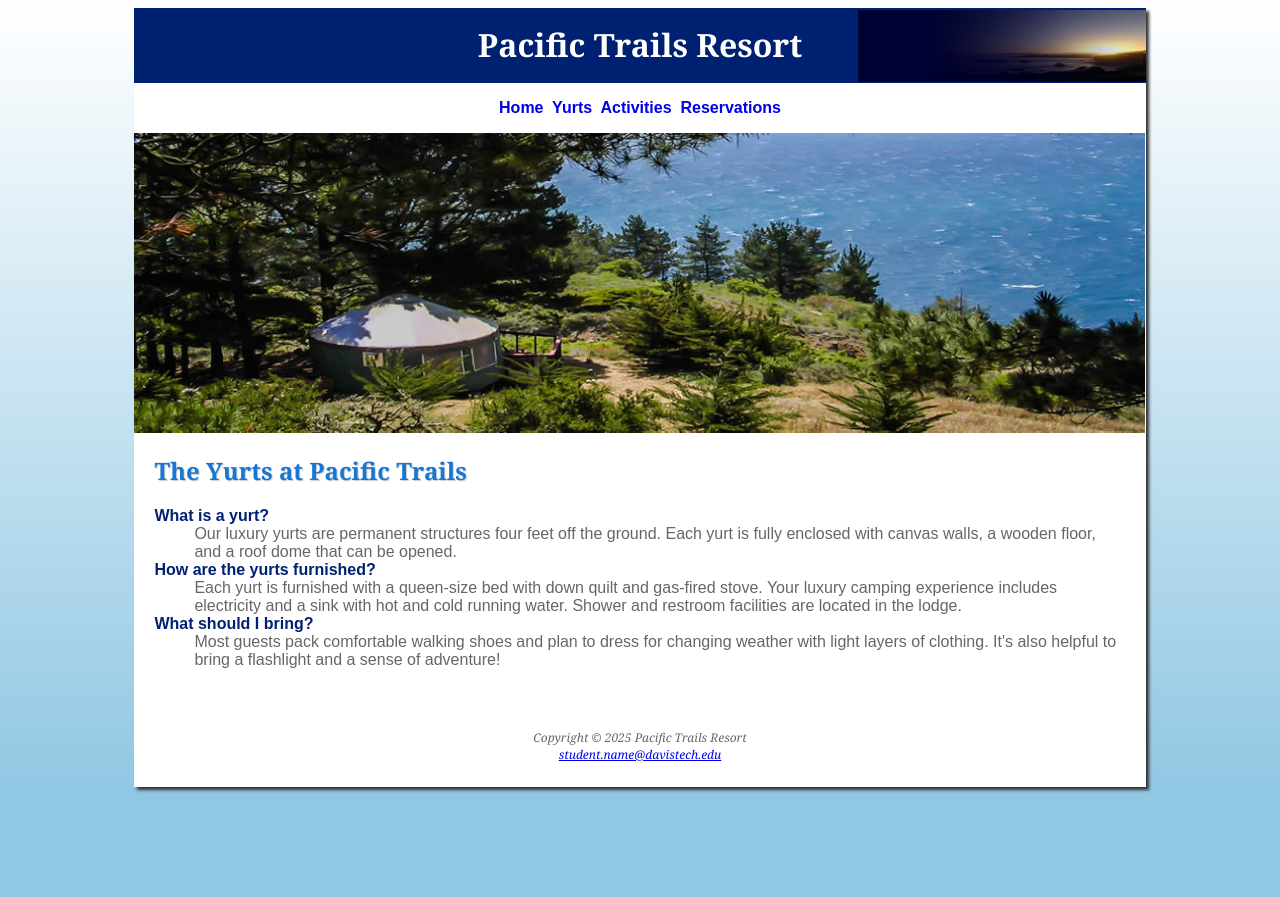
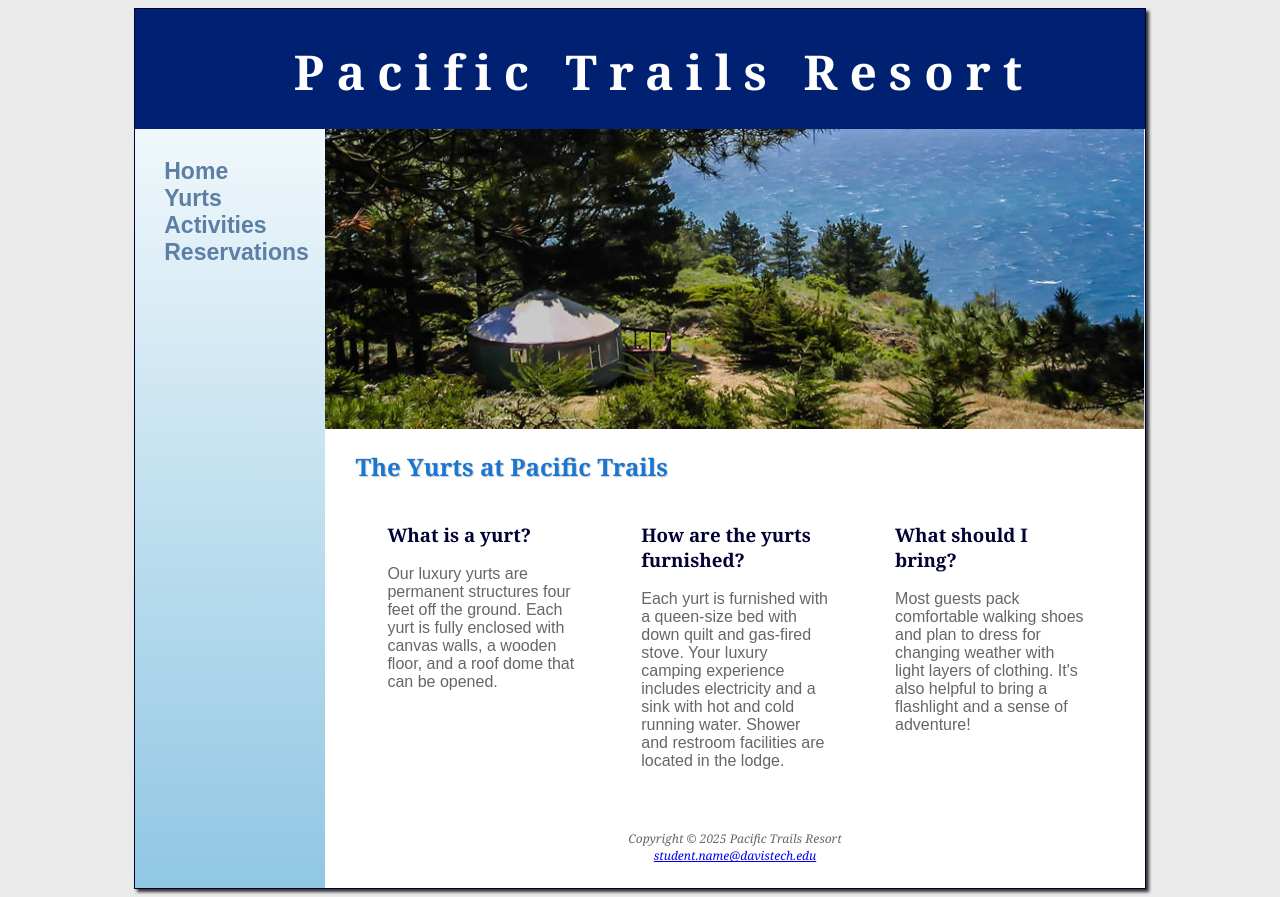
Before and after one commit to brentguymondtc/s10-pt-website-final, a plain HTML site: page yurts.html in a window 1280 px wide. Before the commit the page ends 800 px from the top, so only its background shows below. Drawn offline with Linux system fonts and the light colour scheme.

Commit message:
create two column yurts page layout

```diff
--- a/pacific.css
+++ b/pacific.css
@@ -1,33 +1,62 @@
+* {
+	box-sizing: border-box;
+}
 body {
-	background-color: #90c7e3;
+	background-color: #eaeaea;
 	color: #666666;
 	font-family: Arial, Helvetica, sans-serif;
-	background-image: linear-gradient(to bottom, #ffffff, #90c7e3);
-	background-repeat: no-repeat;
 }
 header {
 	background-color: #002171;
 	color: #ffffff;
-	background-image: url(images/sunset.jpg);
-	background-position: right;
-	background-repeat: no-repeat;
-	height: 60px;
+	height: 120px;
 	text-align: center;
-	padding-top: 15px;
+	padding-top: 30px;
+	padding-left: 3em;
+}
+header a {
+	text-decoration: none;
+}
+header a:link {
+	color: #ffffff;
+}
+header a:visited {
+	color: #ffffff;
+}
+header a:hover {
+	color: #90c7e3;
 }
 nav {
-	background-color: #ffffff;
 	font-weight: bold;
-	text-align: center;
-	padding: 1em;
+	padding: 1.5em;
+	font-size: 120%;
+	float: left;
+	width: 160px;
 }
 nav a {
 	text-decoration: none;
+}
+nav ul {
+	list-style-type: none;
+	margin: 0px;
+	padding-left: 0px;
+	font-size: 1.2em;
+}
+nav a:link {
+	color: #5c7fa3;
+}
+nav a:visited {
+	color: #344873;
+}
+nav a:hover {
+	color: #a52a2a;
 }
 h1 {
 	margin-top: 0;
 	margin-bottom: 0;
 	font-family: Georgia, "Times New Roman", serif;
+	font-size: 3em;
+	letter-spacing: 0.25em;
 }
 h2 {
 	color: #1976d2;
@@ -45,7 +74,7 @@ dt {
 	color: #1976d2;
 	font-weight: bold;
 }
-ul {
+main ul {
 	list-style-image: url(images/marker.gif);
 }
 footer {
@@ -54,6 +83,8 @@ footer {
 	font-style: italic;
 	text-align: center;
 	font-family: Georgia, "Times New Roman", serif;
+	background-color: #ffffff;
+	margin-left: 190px;
 }
 #contact {
 	font-size: 90%;
@@ -62,30 +93,45 @@ footer {
 	margin-right: auto;
 	margin-left: auto;
 	width: 80%;
-	background-color: #ffffff;
+	background-color: #90c7e3;
 	min-width: 960px;
 	max-width: 2048px;
 	box-shadow: 3px 3px 3px #333333;
+	border: 1px solid #000033;
+	background-image: linear-gradient(to bottom, #ffffff, #90c7e3);
+	background-repeat: no-repeat;
 }
 main {
-	padding: 1px 20px 20px 20px;
+	padding: 1px 20px 20px 30px;
 	display: block;
+	background-color: #ffffff;
+	margin-left: 190px;
+	overflow: auto;
 }
 #homehero {
 	height: 300px;
-	background-image: url(images/coast.jpg);
+	background-image: url(images/coast2.jpg);
 	background-repeat: no-repeat;
 	background-size: 100% 100%;
+	margin-left: 190px;
 }
 #yurthero {
 	height: 300px;
 	background-image: url(images/yurt.jpg);
 	background-repeat: no-repeat;
 	background-size: 100% 100%;
+	margin-left: 190px;
 }
 #trailhero {
 	height: 300px;
 	background-image: url(images/trail.jpg);
 	background-repeat: no-repeat;
 	background-size: 100% 100%;
+	margin-left: 190px;
 }
+section {
+	float: left;
+	width: 33%;
+	padding-left: 2em;
+	padding-right: 2em;
+}
--- a/yurts.html
+++ b/yurts.html
@@ -11,14 +11,16 @@
 	<div id="wrapper">
 
 		<header>
-			<h1>Pacific Trails Resort</h1>
+			<h1><a href="index.html">Pacific Trails Resort</a></h1>
 		</header>
 
 		<nav>
-			<a href="index.html">Home</a>&nbsp;
-			<a href="yurts.html">Yurts</a>&nbsp;
-			<a href="activities.html">Activities</a>&nbsp;
-			<a href="reservations.html">Reservations</a>
+			<ul>
+				<li><a href="index.html">Home</a></li>
+				<li><a href="yurts.html">Yurts</a></li>
+				<li><a href="activities.html">Activities</a></li>
+				<li><a href="reservations.html">Reservations</a></li>
+			</ul>
 		</nav>
 
 		<div id="yurthero"></div>
@@ -27,21 +29,24 @@
 
 			<h2>The Yurts at Pacific Trails</h2>
 
-			<dl>
+			<section>
+				<h3>What is a yurt?</h3>
+				<p>Our luxury yurts are permanent structures four feet off the ground. Each yurt is fully enclosed with
+					canvas walls, a wooden floor, and a roof dome that can be opened.</p>
+			</section>
 
-				<dt><strong>What is a yurt?</strong></dt>
+			<section>
+				<h3>How are the yurts furnished?</h3>
+				<p>Each yurt is furnished with a queen-size bed with down quilt and gas-fired stove. Your luxury camping
+					experience includes electricity and a sink with hot and cold running water. Shower and restroom
+					facilities are located in the lodge.</p>
+			</section>
 
-				<dd>Our luxury yurts are permanent structures four feet off the ground. Each yurt is fully enclosed with canvas walls, a wooden floor, and a roof dome that can be opened.</dd>
-
-				<dt><strong>How are the yurts furnished?</strong></dt>
-
-				<dd>Each yurt is furnished with a queen-size bed with down quilt and gas-fired stove. Your luxury camping experience includes electricity and a sink with hot and cold running water. Shower and restroom facilities are located in the lodge.</dd>
-
-				<dt><strong>What should I bring?</strong></dt>
-
-				<dd>Most guests pack comfortable walking shoes and plan to dress for changing weather with light layers of clothing. It's also helpful to bring a flashlight and a sense of adventure!</dd>
-
-			</dl>
+			<section>
+				<h3>What should I bring?</h3>
+				<p>Most guests pack comfortable walking shoes and plan to dress for changing weather with light layers
+					of clothing. It's also helpful to bring a flashlight and a sense of adventure!</p>
+			</section>
 
 		</main>
 
```
